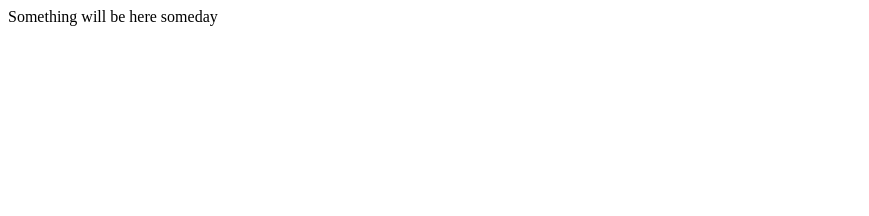
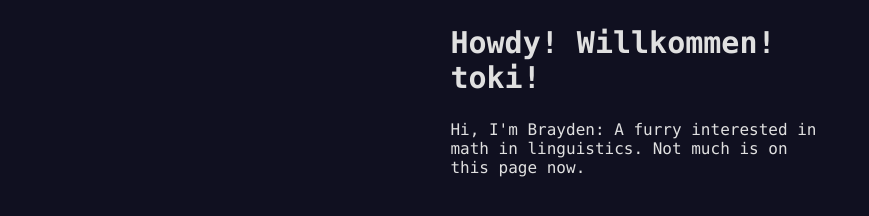
Before and after one commit to ithuyek/ithuyek.github.io, a plain HTML site: page index.html in a window 1280 px wide. Shown: the whole page, without its empty margins (0-869 px from the left). Drawn offline with Linux system fonts and the light colour scheme.

Commit message:
Update index.html

```diff
--- a/index.html
+++ b/index.html
@@ -1,5 +1,14 @@
-<html>
+<!DOCTYPE html>
+<html lang="en" dir="ltr">
+  <head>
+    <meta charset="utf-8">
+    <title>404</title>
+    <link rel="stylesheet" href="404.css">
+  </head>
   <body>
-    Something will be here someday
+    <section id="content">
+      <h1>Howdy! Willkommen! toki!</h1>
+      <p>Hi, I'm Brayden: A furry interested in math in linguistics. Not much is on this page now.</p>
+    </section>
   </body>
 </html>
```
